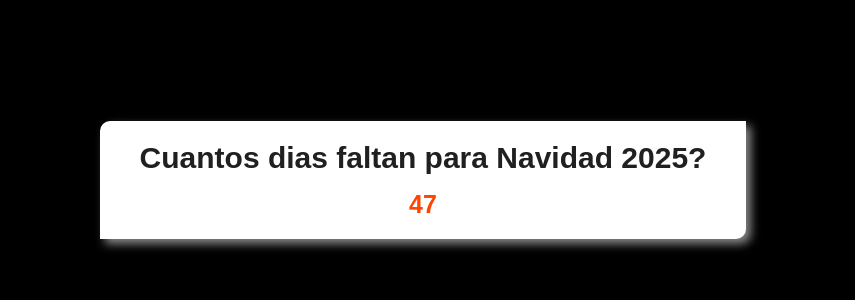
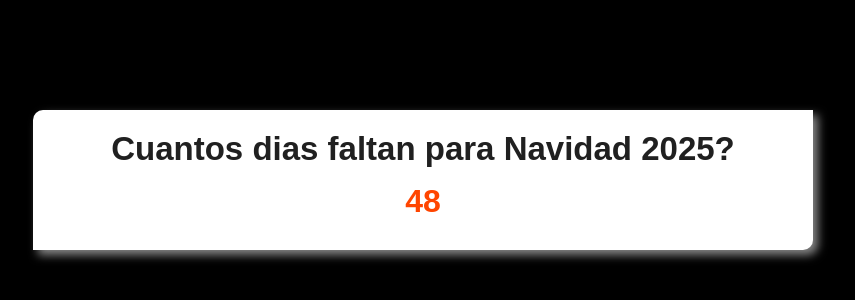
Before and after one commit to Ales0609/steam-proyects, a plain HTML site: page JavaScript Date/index.html in a window 1024 px wide. Shown: the part 220-520 px from the top of the page, without its empty margins (89-944 px from the left). Drawn offline with Linux system fonts and the light colour scheme.

Commit message:
Guardando cambios JS Date

```diff
--- a/JavaScript Date/script.js
+++ b/JavaScript Date/script.js
@@ -20,7 +20,7 @@
     }
 
     const diferencia = navidad - hoy;
-    const diasRestantes = Math.floor(diferencia / (1000 * 60 * 60 * 24));
+    const diasRestantes = Math.ceil(diferencia / (1000 * 60 * 60 * 24));
     document.getElementById("titulo").innerHTML = `Cuantos dias faltan para Navidad ${navidad.getFullYear()}?`;
     document.getElementById("resultado").innerHTML = diasRestantes;
 }
--- a/JavaScript Date/styles.css
+++ b/JavaScript Date/styles.css
@@ -1,4 +1,4 @@
-*{
+* {
     margin: 0;
     padding: 0;
     font-family: Arial, sans-serif;
@@ -13,6 +13,7 @@
 }
 
 .contenedor {
+    width: 400px;
     background-color: #ffffff;
     padding: 20px 40px;
     border-radius: 10px 0px 10px 0px;
@@ -34,3 +35,37 @@
     font-weight: bold;
     color: #ff4500;
 }
+
+@media (min-width: 340px) and (max-width: 769px) {
+    #titulo {
+        font-size: 24px;
+        text-align: center;
+    }
+
+    #resultado {
+        font-size: 30px;
+    }
+
+    .contenedor {
+        width: 250px;
+        text-align: center;
+    }
+}
+
+@media (min-width: 770px) and (max-width: 1070px) {
+    #titulo {
+        font-size: 33px;
+        text-align: center;
+
+    }
+
+    #resultado {
+        font-size: 32px;
+    }
+
+    .contenedor {
+        width: 700px;
+        height: 100px;
+        text-align: center;
+    }
+}
```
